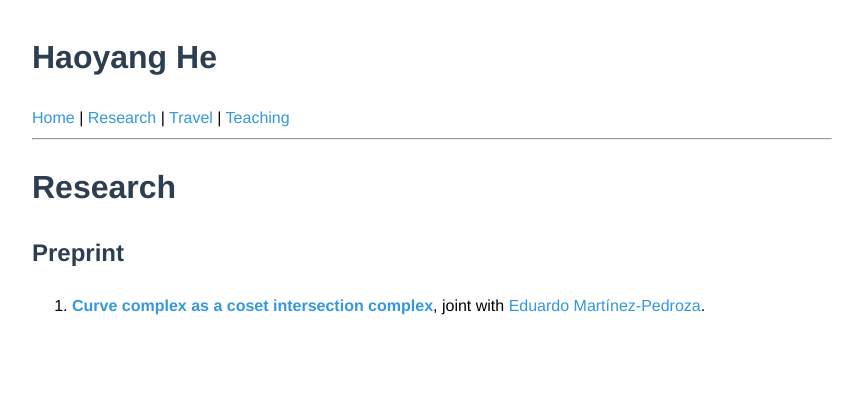
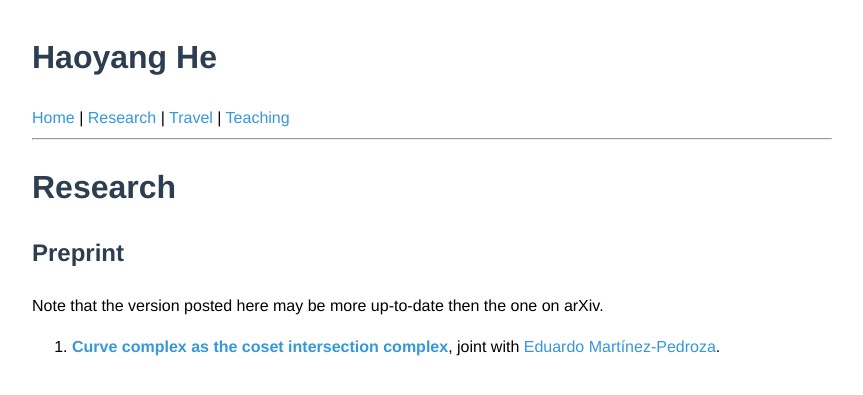
Before and after one commit to haoyang-he/haoyang-he.github.io, a Jekyll site: the page built from research.md, in a window 1280 px wide. Shown: the top 395 px of the page, without its empty margins (208-1071 px from the left). Built offline with Jekyll 4.4.1, drawn with Linux system fonts in a browser that asks for light colours.

Commit message:
Update research.md

```diff
--- a/research.md
+++ b/research.md
@@ -6,4 +6,7 @@ title: Research
 # Research
 
 ## Preprint
-1. [**Curve complex as a coset intersection complex**](files/cc_as_cic.pdf), joint with [Eduardo Martínez-Pedroza](https://www.math.mun.ca/~emartinezped/).
+
+Note that the version posted here may be more up-to-date then the one on arXiv.
+
+1. [**Curve complex as the coset intersection complex**](files/cc_as_cic.pdf), joint with [Eduardo Martínez-Pedroza](https://www.math.mun.ca/~emartinezped/).
```
